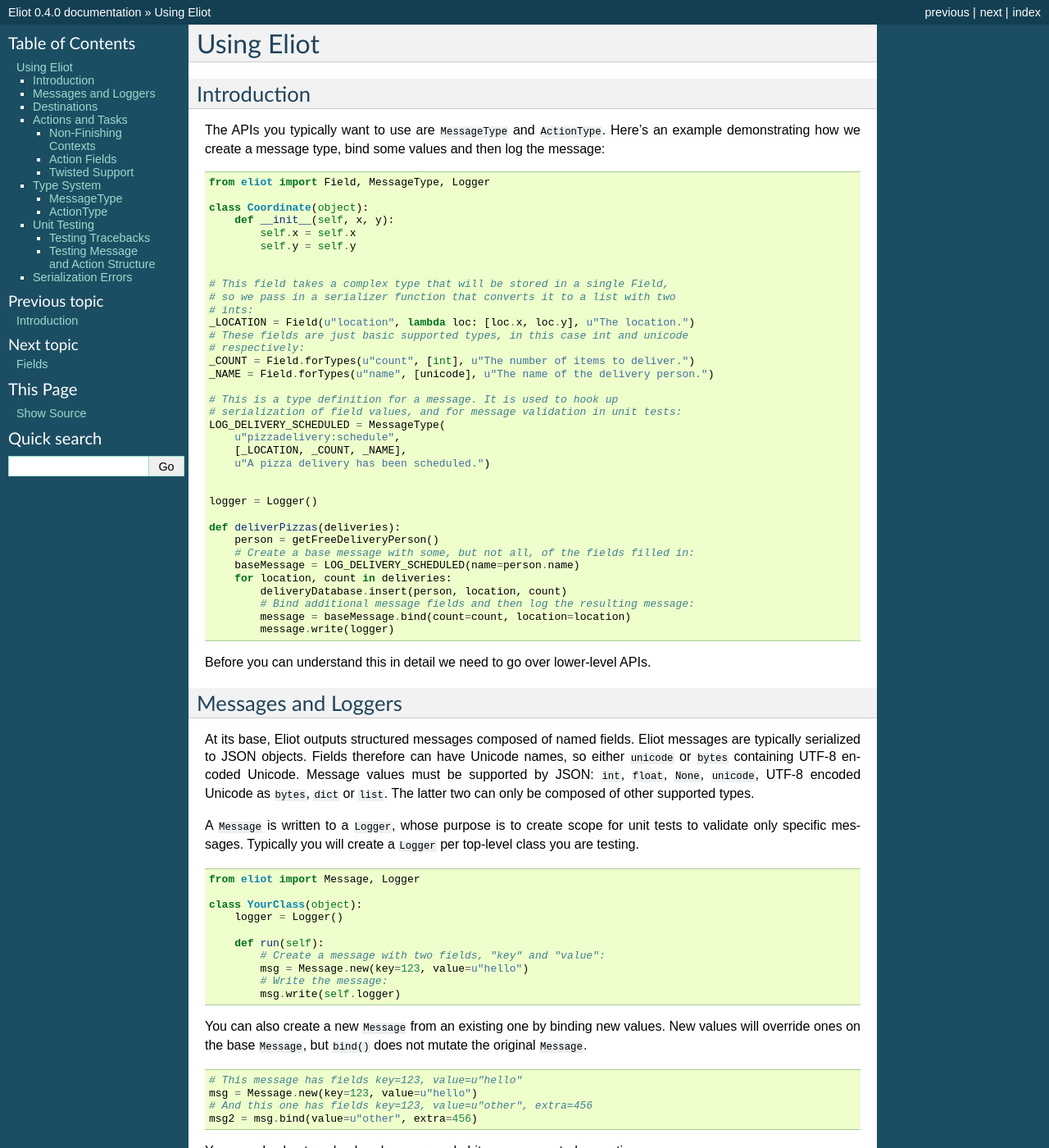
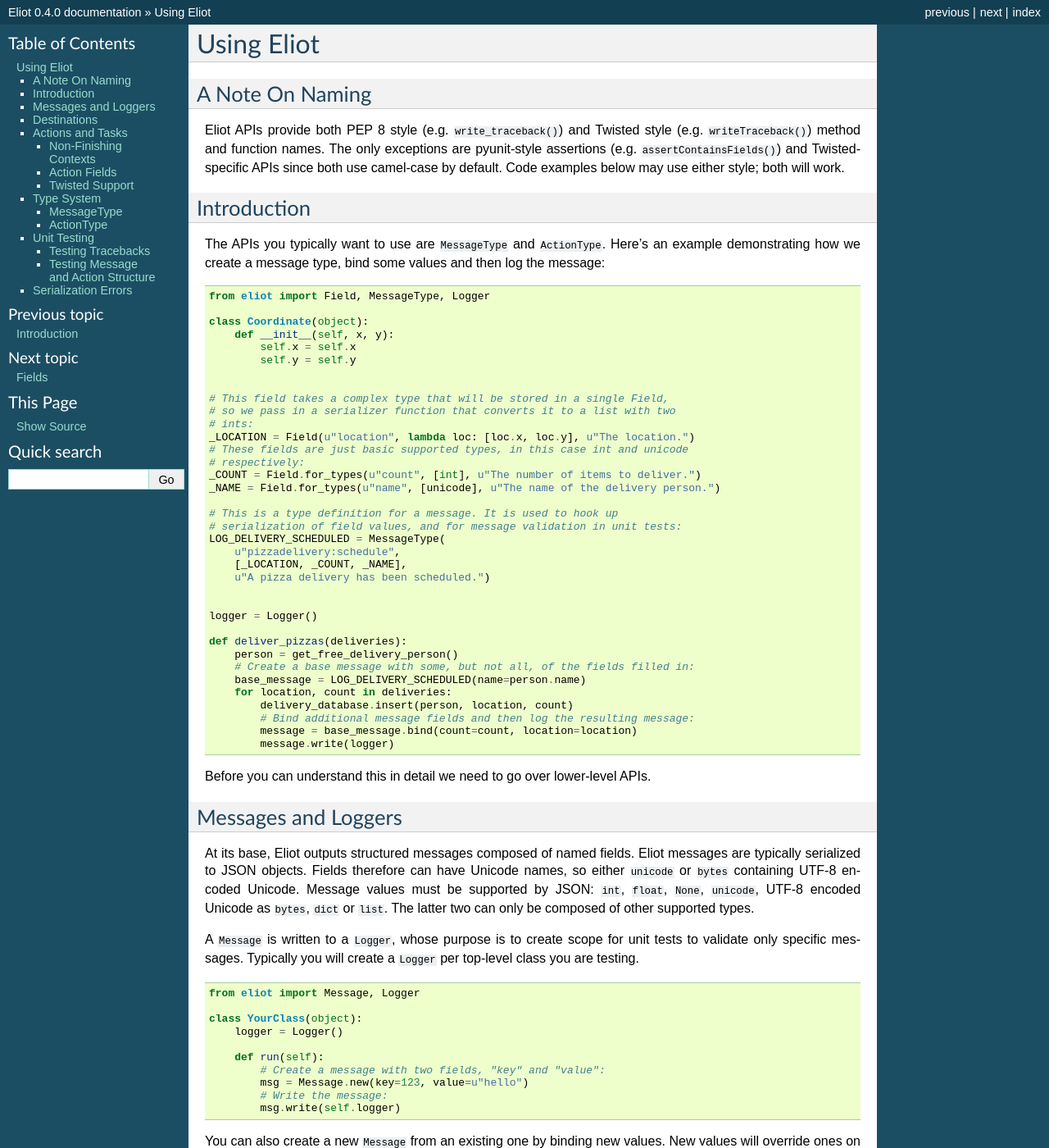
Before and after one commit to itamarst/eliot, a Sphinx documentation site: the page built from docs/source/usage.rst, in a window 1280 px wide and 1400 px high. Shown: the whole window at 82% size. Built offline with Sphinx 7.4.7, drawn with Linux system fonts in a browser that asks for light colours; some of the changed text lies outside the part shown.

Commit message:
Update docs to PEP 8 style, mostly.

```diff
--- a/docs/source/introduction.rst
+++ b/docs/source/introduction.rst
@@ -128,7 +128,7 @@
 .. code-block:: python
 
   from __future__ import unicode_literals
-  from eliot import Logger, Message, startAction, startTask
+  from eliot import Logger, Message, start_action, start_task
 
   logger = Logger()
 
@@ -148,7 +148,7 @@
       # __init__ and load unchanged from above.
 
       def travel(self, person):
-          with startAction(logger, "place:travel",
+          with start_action(logger, "place:travel",
                            person=unicode(person),
                            place=self.name):
               for thing in self.contained:
@@ -159,7 +159,7 @@
 
 
   def honeymoon(family):
-      with startTask(logger, "honeymoon",
+      with start_task(logger, "honeymoon",
                      family=[unicode(person) for person in family]):
           rome = Place.load("Rome, Italy")
           for person in family:
--- a/docs/source/usage.rst
+++ b/docs/source/usage.rst
@@ -1,5 +1,13 @@
 Using Eliot
 ===========
+
+A Note On Naming
+----------------
+
+Eliot APIs provide both PEP 8 style (e.g. ``write_traceback()``) and Twisted style (e.g. ``writeTraceback()``) method and function names.
+The only exceptions are pyunit-style assertions (e.g. ``assertContainsFields()``) and Twisted-specific APIs since both use camel-case by default.
+Code examples below may use either style; both will work.
+
 
 Introduction
 ------------
@@ -23,8 +31,8 @@
     _LOCATION = Field(u"location", lambda loc: [loc.x, loc.y], u"The location.")
     # These fields are just basic supported types, in this case int and unicode
     # respectively:
-    _COUNT = Field.forTypes(u"count", [int], u"The number of items to deliver.")
-    _NAME = Field.forTypes(u"name", [unicode], u"The name of the delivery person.")
+    _COUNT = Field.for_types(u"count", [int], u"The number of items to deliver.")
+    _NAME = Field.for_types(u"name", [unicode], u"The name of the delivery person.")
 
     # This is a type definition for a message. It is used to hook up
     # serialization of field values, and for message validation in unit tests:
@@ -36,14 +44,14 @@
 
     logger = Logger()
 
-    def deliverPizzas(deliveries):
-        person = getFreeDeliveryPerson()
+    def deliver_pizzas(deliveries):
+        person = get_free_delivery_person()
         # Create a base message with some, but not all, of the fields filled in:
-        baseMessage = LOG_DELIVERY_SCHEDULED(name=person.name)
+        base_message = LOG_DELIVERY_SCHEDULED(name=person.name)
         for location, count in deliveries:
-            deliveryDatabase.insert(person, location, count)
+            delivery_database.insert(person, location, count)
             # Bind additional message fields and then log the resulting message:
-            message = baseMessage.bind(count=count, location=location)
+            message = base_message.bind(count=count, location=location)
             message.write(logger)
 
 
@@ -89,7 +97,7 @@
 
 .. code-block:: python
 
-    from eliot import Logger, writeTraceback
+    from eliot import Logger, write_traceback
 
     class YourClass(object):
         logger = Logger()
@@ -98,7 +106,7 @@
             try:
                  dosomething()
             except:
-                 writeTraceback(self.logger, u"yourapp:yourclass")
+                 write_traceback(self.logger, u"yourapp:yourclass")
 
 When using Twisted you would do:
 
@@ -338,8 +346,8 @@
 If you pass this function in it will be called with values that are being validated; if it raises ``eliot.ValidationError`` that value will fail validation.
 
 A couple of utility functions allow creating specific types of ``Field`` instances.
-``Field.forValue`` returns a ``Field`` that only can have a single value.
-More generally useful, ``Field.forTypes`` returns a ``Field`` that can only be one of certain specific types: some subset of ``unicode``, ``bytes``, ``int``, ``float``, ``bool``, ``list`` and ``dict`` as well as ``None`` which technically isn't a class.
+``Field.for_value`` returns a ``Field`` that only can have a single value.
+More generally useful, ``Field.for_types`` returns a ``Field`` that can only be one of certain specific types: some subset of ``unicode``, ``bytes``, ``int``, ``float``, ``bool``, ``list`` and ``dict`` as well as ``None`` which technically isn't a class.
 As always, ``bytes`` must only contain UTF-8 encoded Unicode.
 
 .. code-block:: python
@@ -360,7 +368,7 @@
     def _validateAge(value):
         if value is not None and value < 0:
              raise ValidationError("Field 'age' must be positive:", value)
-    AGE = Field.forTypes(u"age", [int, None],
+    AGE = Field.for_types(u"age", [int, None],
                          u"The age of the user, might be None if unknown",
                          _validateAge)
 
@@ -375,8 +383,8 @@
 .. code-block:: python
 
     from eliot import MessageType, Field
-    USERNAME = Field.forTypes("username", [str])
-    AGE = Field.forTypes("age", [int])
+    USERNAME = Field.for_types("username", [str])
+    AGE = Field.for_types("age", [int])
 
     LOG_USER_REGISTRATION = MessageType(u"yourapp:authentication:registration",
                                         [USERNAME, AGE],
@@ -509,31 +517,31 @@
             self.assertEqual(registry.db[u"john"], (u"passsword", 12))
 
 
-Besides calling an the given validation function the ``@validateLogging`` decorator will also validate the logged messages after the test is done.
+Besides calling an the given validation function the ``@validate_logging`` decorator will also validate the logged messages after the test is done.
 E.g. it will make sure they are JSON encodable.
 Messages were created using ``ActionType`` and ``MessageType`` will be validated using the applicable ``Field`` definitions.
 You can also call ``MemoryLogger.validate`` yourself to validate written messages.
-If you don't want any additional logging assertions you can decorate your test function using ``@validateLogging(None)``.
+If you don't want any additional logging assertions you can decorate your test function using ``@validate_logging(None)``.
 
 
 Testing Tracebacks
 ^^^^^^^^^^^^^^^^^^
 
-Tests decorated with ``@validateLogging`` will fail if there are any tracebacks logged to the given ``MemoryLogger`` (using ``writeTraceback`` or ``writeFailure``) on the theory that these are unexpected errors indicating a bug.
-If you expected a particular exception to be logged you can call ``MemoryLogger.flushTracebacks``, after which it will no longer cause a test failure.
+Tests decorated with ``@validate_logging`` will fail if there are any tracebacks logged to the given ``MemoryLogger`` (using ``write_traceback`` or ``writeFailure``) on the theory that these are unexpected errors indicating a bug.
+If you expected a particular exception to be logged you can call ``MemoryLogger.flush_tracebacks``, after which it will no longer cause a test failure.
 The result will be a list of traceback message dictionaries for the particular exception.
 
 .. code-block:: python
 
     from unittest import TestCase
-    from eliot.testing import validateLogging
+    from eliot.testing import validate_logging
 
     class MyTests(TestCase):
         def assertMythingBadPathLogging(self, logger):
-            messages = logger.flushTracebacks(OSError)
+            messages = logger.flush_tracebacks(OSError)
             self.assertEqual(len(messages), 1)
 
-        @validateLogging(assertMythingBadPathLogging)
+        @validate_logging(assertMythingBadPathLogging)
         def test_mythingBadPath(self, logger):
              mything = MyThing()
              mything.logger = logger
@@ -600,8 +608,8 @@
             self.assertEqual(registry.db[u"john"], (u"passsword", 12))
 
 
-Similarly, ``LoggedAction.ofType`` finds all logged actions of a specific ``ActionType``.
-A ``LoggedAction`` instance has ``startMessage`` and ``endMessage`` containing the respective message dictionaries, and a ``children`` attribute containing a list of child ``LoggedAction`` and ``LoggedMessage``.
+Similarly, ``LoggedAction.of_type`` finds all logged actions of a specific ``ActionType``.
+A ``LoggedAction`` instance has ``start_message`` and ``end_message`` containing the respective message dictionaries, and a ``children`` attribute containing a list of child ``LoggedAction`` and ``LoggedMessage``.
 That is, a ``LoggedAction`` knows about the messages logged within its context.
 ``LoggedAction`` also has a utility method ``descendants()`` that returns an iterable of all its descendants.
 We can thus assert that a particular message (or action) was logged within the context of another action.
@@ -629,21 +637,21 @@
 
 .. code-block:: python
 
-    from eliot.testing import LoggedAction, LoggedMessage, validateLogging
+    from eliot.testing import LoggedAction, LoggedMessage, validate_logging
     import searcher
 
     class LoggingTests(TestCase):
-        @validateLogging(None)
+        @validate_logging(None)
         def test_logging(self, logger):
             searcher = Search()
             searcher.logger = logger
             servers = [buildServer(), buildServer()]
 
             searcher.search(servers, "users", "theuser")
-            action = LoggedAction.ofType(logger.messages, searcher.LOG_SEARCH)[0]
-            messages = LoggedMessage.ofType(logger.messages, searcher.LOG_CHECK)
+            action = LoggedAction.of_type(logger.messages, searcher.LOG_SEARCH)[0]
+            messages = LoggedMessage.of_type(logger.messages, searcher.LOG_CHECK)
             # The action start message had the appropriate fields:
-            assertContainsFields(self, action.startMessage,
+            assertContainsFields(self, action.start_message,
                                  {"database": "users", "key": "theuser"})
             # Messages were logged in the context of the action
             self.assertEqual(action.children, messages)
```
Also changed, not shown: other parts of docs/source/usage.rst (+34 -34 lines).
